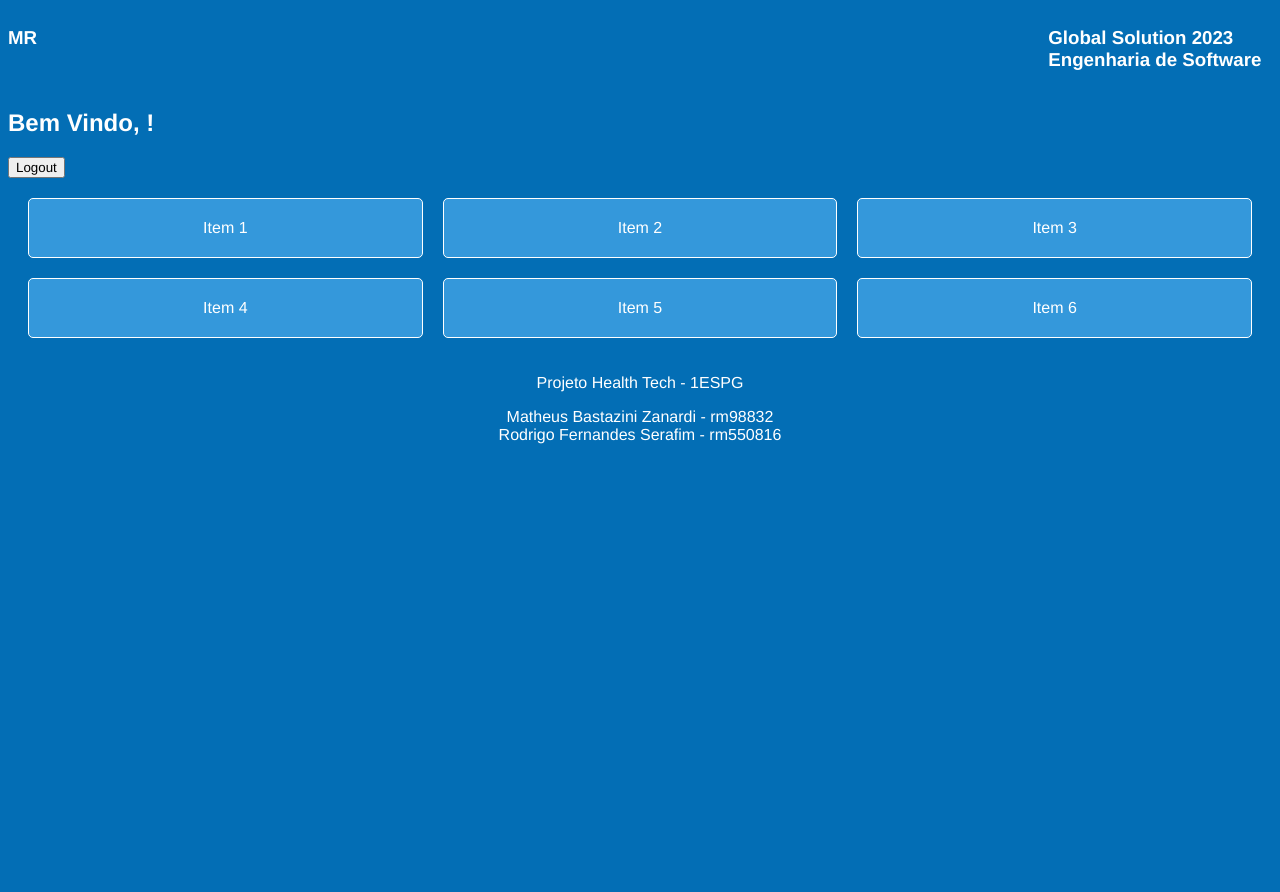
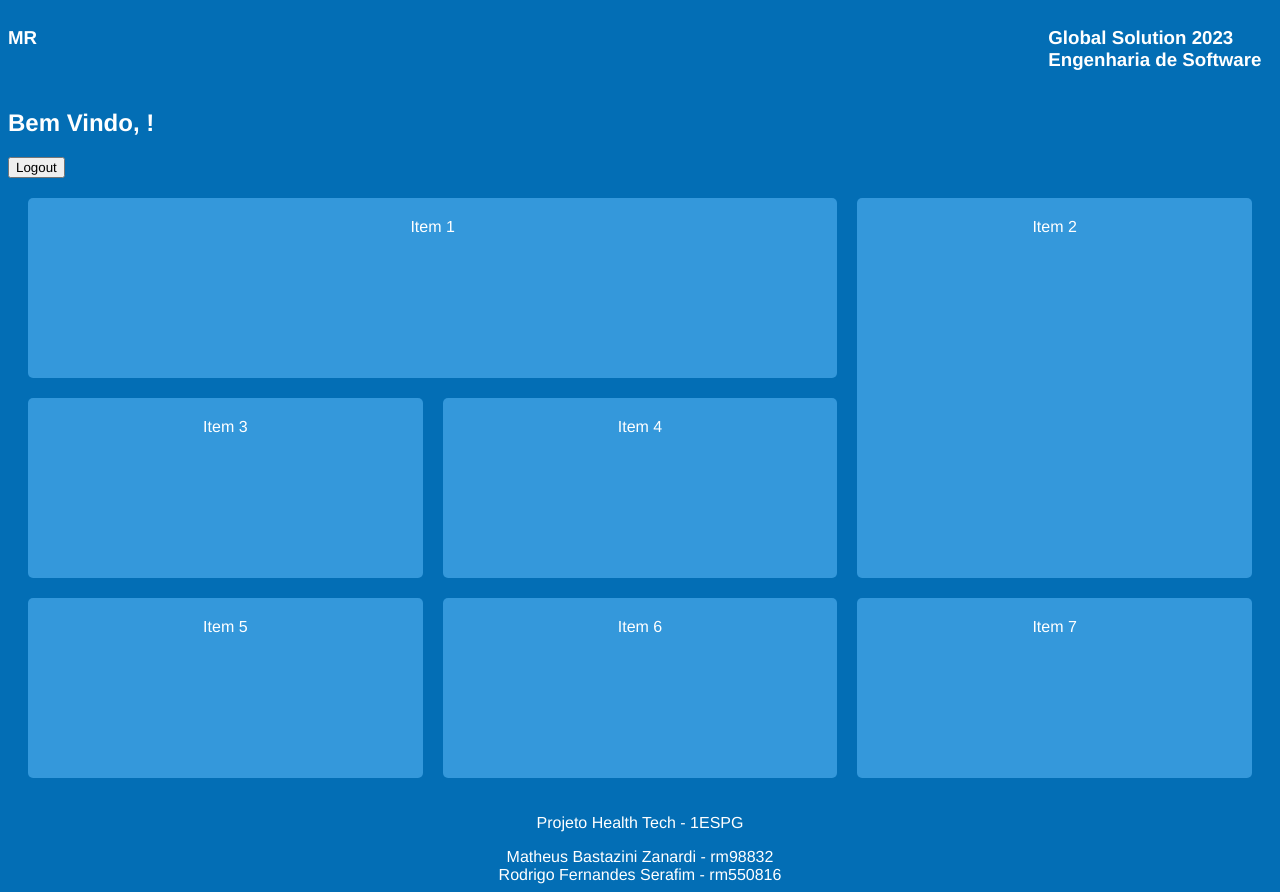
Before and after one commit to Rodrigooou/GL-front-end, a React (Vite) app: page /home in a window 1280 px wide. Before the commit the page ends 800 px from the top, so only its background shows below. Built offline with nearby package versions, Linux system fonts and the light colour scheme.

Commit message:
base da home

```diff
--- a/login.json
+++ b/login.json
@@ -14,6 +14,7 @@
         },
         {
             "name": "Admin",
+            "email": "admin@gmail.com",
             "senha": "12345",
             "id": 3
         }
--- a/src/components/Home/ConteudoHome.jsx
+++ b/src/components/Home/ConteudoHome.jsx
@@ -29,6 +29,7 @@ export default function Conteudo() {
         <div class="item">Item 4</div>
         <div class="item">Item 5</div>
         <div class="item">Item 6</div>
+        <div class="item">Item 7</div>
       </div>
     </>
   );
--- a/src/components/Home/ConteudoHome.scss
+++ b/src/components/Home/ConteudoHome.scss
@@ -11,5 +11,33 @@
     padding: 20px;
     text-align: center;
     border-radius: 5px;
-    border: 1px solid #fff; /* Adiciona borda branca de 1px */
   }
+
+  .item:nth-child(1) {
+    grid-column: span 2;
+    grid-row: span 10;
+  }
+  .item:nth-child(2) {
+    grid-column: span 1;
+    grid-row: span 20;
+  }
+  .item:nth-child(3) {
+    grid-column: span 1;
+    grid-row: span 10;
+  }
+  .item:nth-child(4) {
+    grid-column: span 1;
+    grid-row: span 10;
+  }
+  .item:nth-child(5) {
+    grid-column: span 1;
+    grid-row: span 10;
+  }
+  .item:nth-child(6) {
+    grid-column: span 1;
+    grid-row: span 10;
+  }
+  .item:nth-child(7) {
+    grid-column: span 1;
+    grid-row: span 10;
+  }
```
